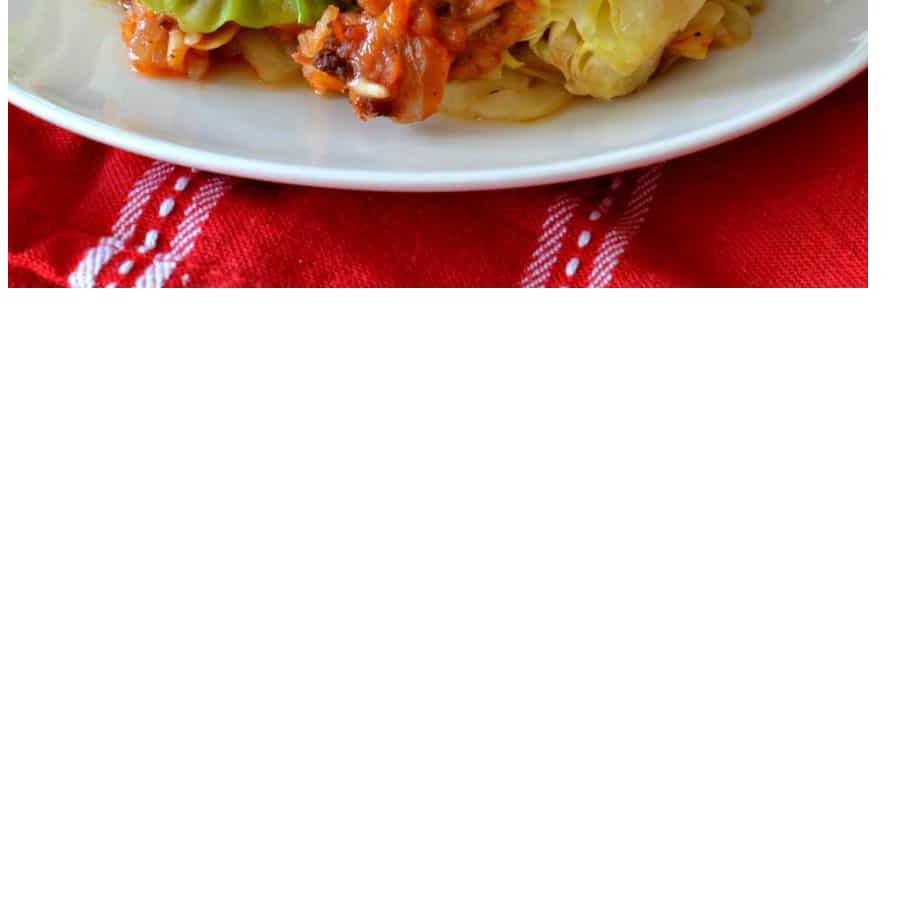
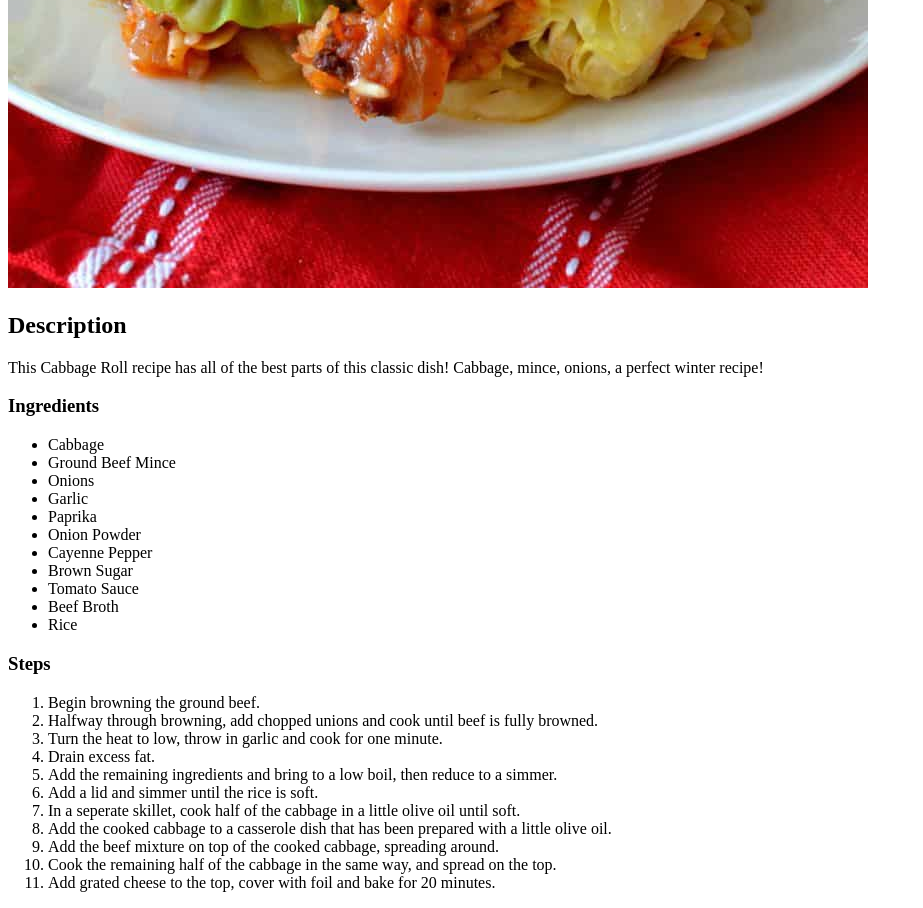
Before and after one commit to Garibaldi-cartridge/odin-recipe, a plain HTML site: page recipes/cabbage-roll.html in a window 1280 px wide. Shown: the part 816-1724 px from the top of the page, without its empty margins (0-923 px from the left). Before the commit the page ends 1116 px from the top, so only its background shows below. Drawn offline with Linux system fonts and the light colour scheme.

Commit message:
Add content to cabbage-roll.html

```diff
--- a/recipes/cabbage-roll.html
+++ b/recipes/cabbage-roll.html
@@ -7,7 +7,36 @@
     <body>
         <h1>Cabbage Roll</h1>
         <img src="../images/Cabbage-Casserole.jpg" alt="A tasty cabbage casserole">
+        <h2>Description</h2>
+        <p>This Cabbage Roll recipe has all of the best parts of this classic dish! Cabbage, mince, onions, a perfect winter recipe!</p>
+        <h3>Ingredients</h3>
+        <ul>
+            <li>Cabbage</li>
+            <li>Ground Beef Mince</li>
+            <li>Onions</li>
+            <li>Garlic</li>
+            <li>Paprika</li>
+            <li>Onion Powder</li>
+            <li>Cayenne Pepper</li>
+            <li>Brown Sugar</li>
+            <li>Tomato Sauce</li>
+            <li>Beef Broth</li>
+            <li>Rice</li>
+        </ul>
+        <h3>Steps</h3>
+        <ol>
+            <li>Begin browning the ground beef.</li>
+            <li>Halfway through browning, add chopped unions and cook until beef is fully browned.</li>
+            <li>Turn the heat to low, throw in garlic and cook for one minute.</li>
+            <li>Drain excess fat.</li>
+            <li>Add the remaining ingredients and bring to a low boil, then reduce to a simmer.</li>
+            <li>Add a lid and simmer until the rice is soft.</li>
+            <li>In a seperate skillet, cook half of the cabbage in a little olive oil until soft.</li>
+            <li>Add the cooked cabbage to a casserole dish that has been prepared with a little olive oil.</li>
+            <li>Add the beef mixture on top of the cooked cabbage, spreading around.</li>
+            <li>Cook the remaining half of the cabbage in the same way, and spread on the top.</li>
+            <li>Add grated cheese to the top, cover with foil and bake for 20 minutes.</li>
+        </ol>
 
     </body>
 </html>
-</html>
```
